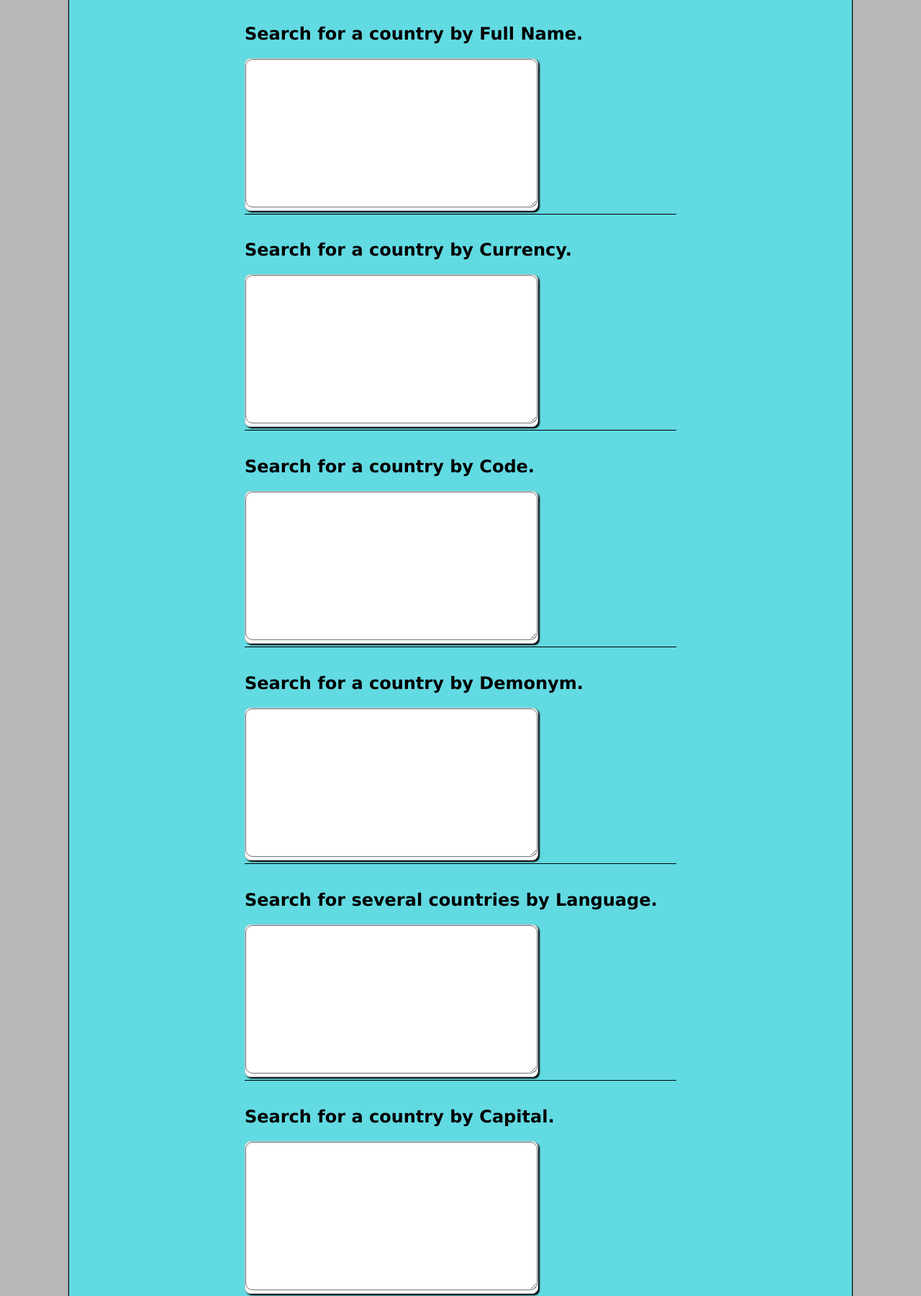
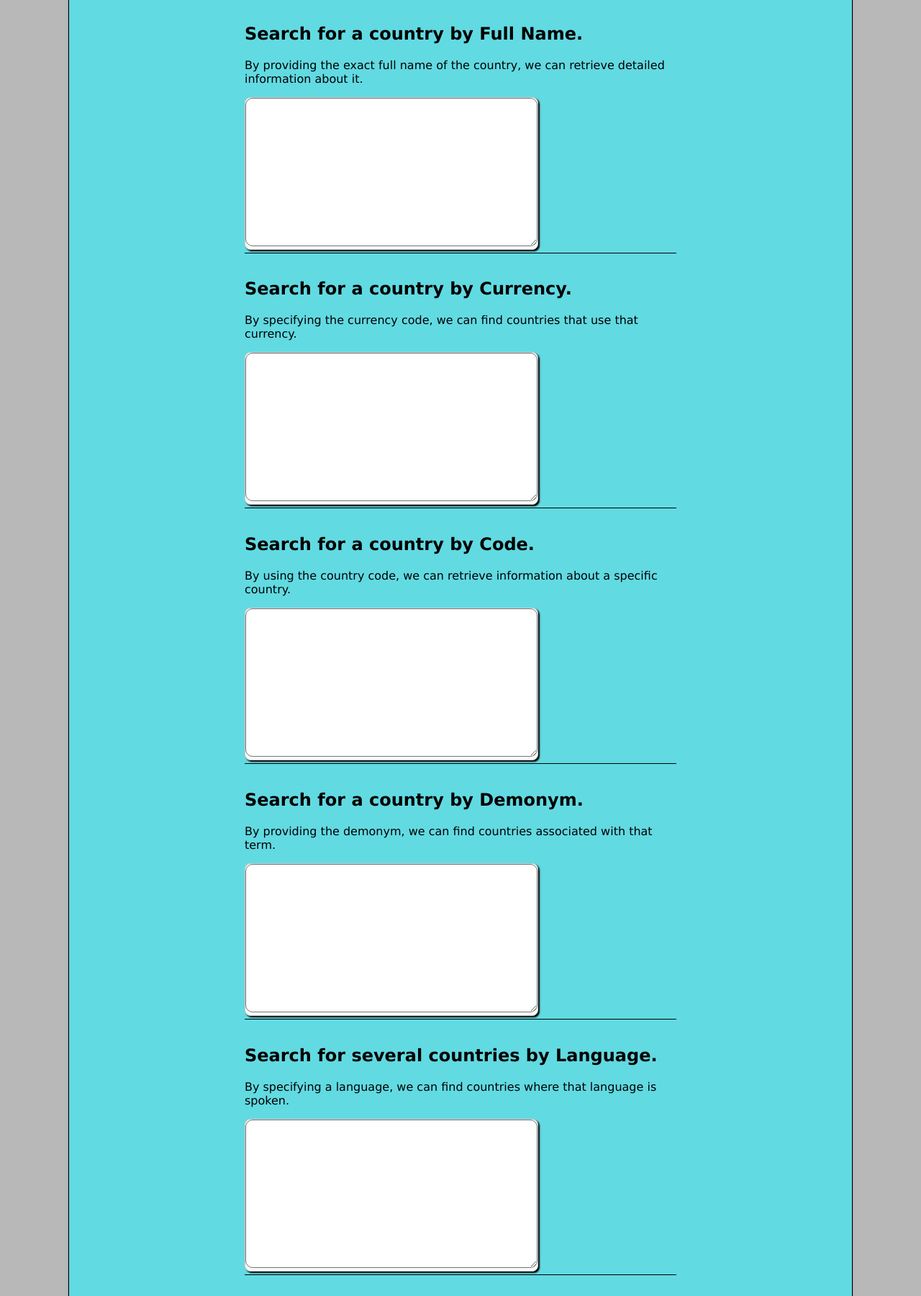
Before and after one commit to Mackintac/JS-Assignment-3, a plain HTML site: page index.html in a window 1280 px wide. Shown: the part 712-2512 px from the top of the page at 72% size. Drawn offline with Linux system fonts and the light colour scheme; no server answers.

Commit message:
add small descriptions to each of the example endpoints

```diff
--- a/index.html
+++ b/index.html
@@ -42,6 +42,10 @@
     </div>
     <div class="response_item">
       <h2>Search for a country by Full Name.</h2>
+      <p>
+        By providing the exact full name of the country, we can retrieve
+        detailed information about it.
+      </p>
       <p id="fullname-response_url"></p>
       <div class="response_area-wrapper">
         <textarea
@@ -53,6 +57,10 @@
     </div>
     <div class="response_item">
       <h2>Search for a country by Currency.</h2>
+      <p>
+        By specifying the currency code, we can find countries that use that
+        currency.
+      </p>
       <p id="currency-response_url"></p>
       <div class="response_area-wrapper">
         <textarea
@@ -64,6 +72,10 @@
     </div>
     <div class="response_item">
       <h2>Search for a country by Code.</h2>
+      <p>
+        By using the country code, we can retrieve information about a specific
+        country.
+      </p>
       <p id="code-response_url"></p>
       <div class="response_area-wrapper">
         <textarea
@@ -75,6 +87,10 @@
     </div>
     <div class="response_item">
       <h2>Search for a country by Demonym.</h2>
+      <p>
+        By providing the demonym, we can find countries associated with that
+        term.
+      </p>
       <p id="demonym-response_url"></p>
       <div class="response_area-wrapper">
         <textarea
@@ -86,6 +102,10 @@
     </div>
     <div class="response_item">
       <h2>Search for several countries by Language.</h2>
+      <p>
+        By specifying a language, we can find countries where that language is
+        spoken.
+      </p>
       <p id="language-response_url"></p>
       <div class="response_area-wrapper">
         <textarea
@@ -97,6 +117,10 @@
     </div>
     <div class="response_item">
       <h2>Search for a country by Capital.</h2>
+      <p>
+        By providing the capital city, we can retrieve information about the
+        corresponding country.
+      </p>
       <p id="capital-response_url"></p>
       <div class="response_area-wrapper">
         <textarea
@@ -108,6 +132,10 @@
     </div>
     <div class="response_item">
       <h2>Search for several countries by Region.</h2>
+      <p>
+        By specifying a region, we can find all countries located in that
+        region.
+      </p>
       <p id="region-response_url"></p>
       <div class="response_area-wrapper">
         <textarea
@@ -119,6 +147,10 @@
     </div>
     <div class="response_item">
       <h2>Search for several countries by Subregion.</h2>
+      <p>
+        By specifying a subregion, we can find all countries located in that
+        subregion.
+      </p>
       <p id="subregion-response_url"></p>
       <div class="response_area-wrapper">
         <textarea
```
